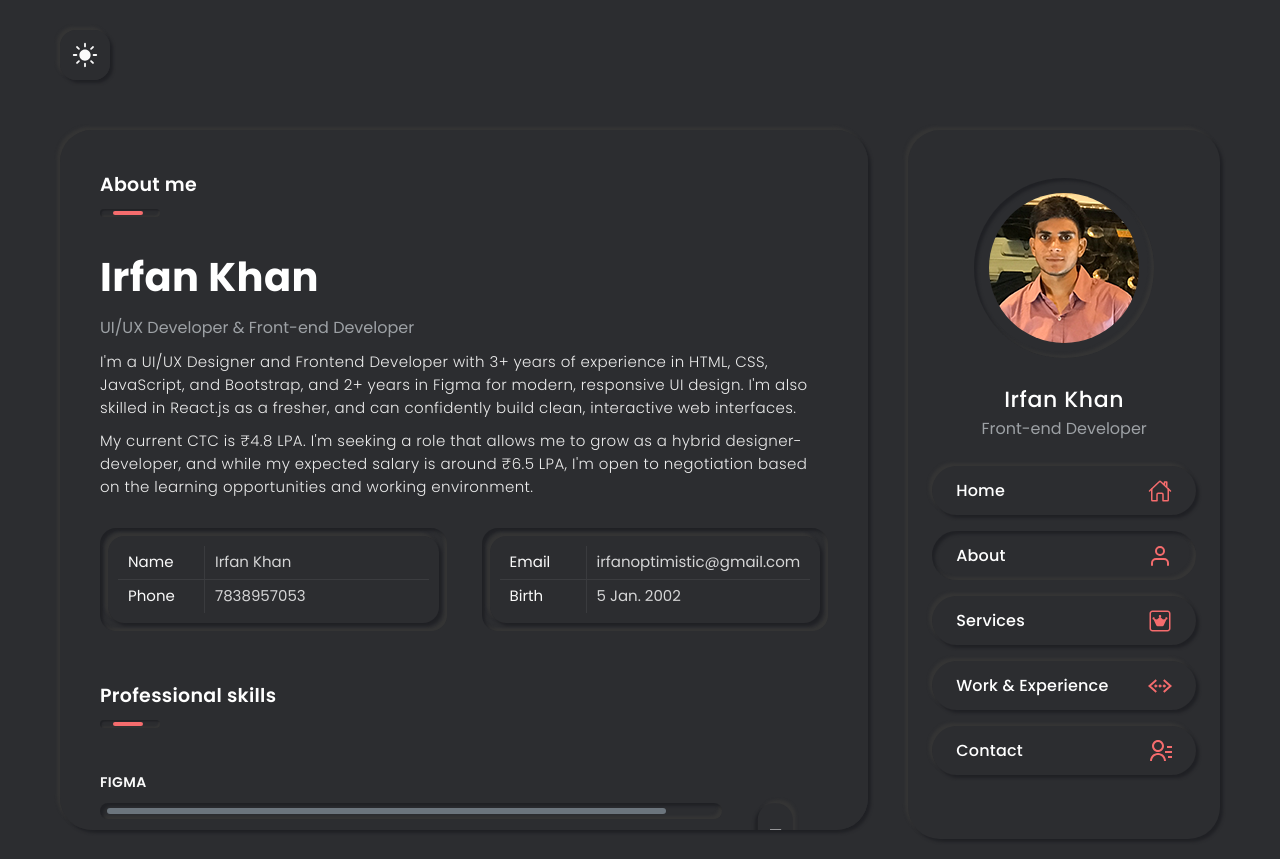
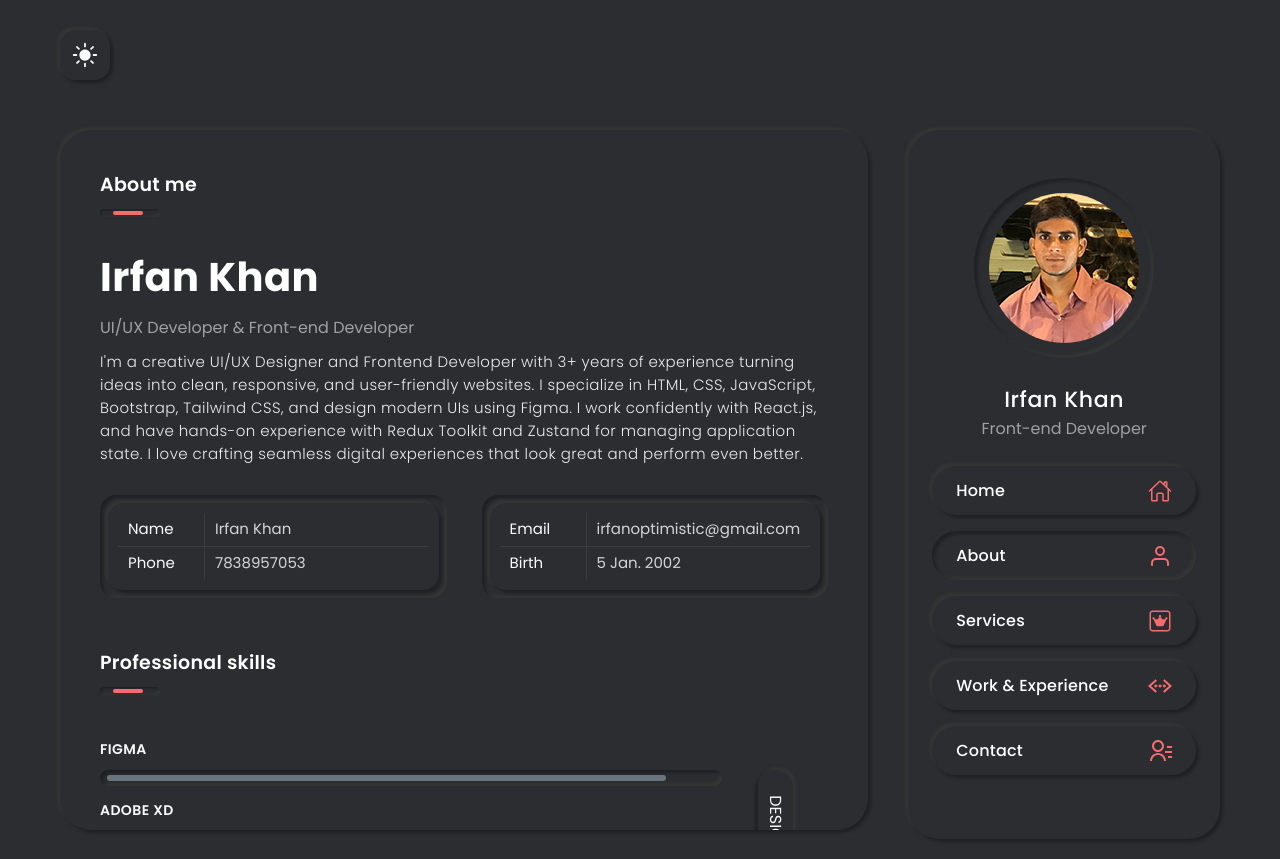
Before and after one commit to khan-uiux/portfolio, a React (Vite) app: page /#home in a window 1280 px wide. Both pictures are taken after a click on the item "About". Built offline with nearby package versions, Linux system fonts and the light colour scheme.

Commit message:
about me text changes

```diff
--- a/src/Components/About/About.jsx
+++ b/src/Components/About/About.jsx
@@ -13,8 +13,7 @@ function About() {
       <div className="about-me">
         <h2>Irfan Khan</h2>
         <p className='role'>UI/UX Developer & Front-end Developer</p>
-        <p className="about-me">I'm a UI/UX Designer and Frontend Developer with 3+ years of experience in HTML, CSS, JavaScript, and Bootstrap, and 2+ years in Figma for modern, responsive UI design. I'm also skilled in React.js as a fresher, and can confidently build clean, interactive web interfaces.</p>
-        <p className="about-me">My current CTC is ₹4.8 LPA. I'm seeking a role that allows me to grow as a hybrid designer-developer, and while my expected salary is around ₹6.5 LPA, I'm open to negotiation based on the learning opportunities and working environment.</p>
+        <p className="about-me">I'm a creative UI/UX Designer and Frontend Developer with 3+ years of experience turning ideas into clean, responsive, and user-friendly websites. I specialize in HTML, CSS, JavaScript, Bootstrap, Tailwind CSS, and design modern UIs using Figma. I work confidently with React.js, and have hands-on experience with Redux Toolkit and Zustand for managing application state. I love crafting seamless digital experiences that look great and perform even better.</p>
         <div className="about-detail">
           <div className="outer-layer">
             <div className="inner-layer">
```
